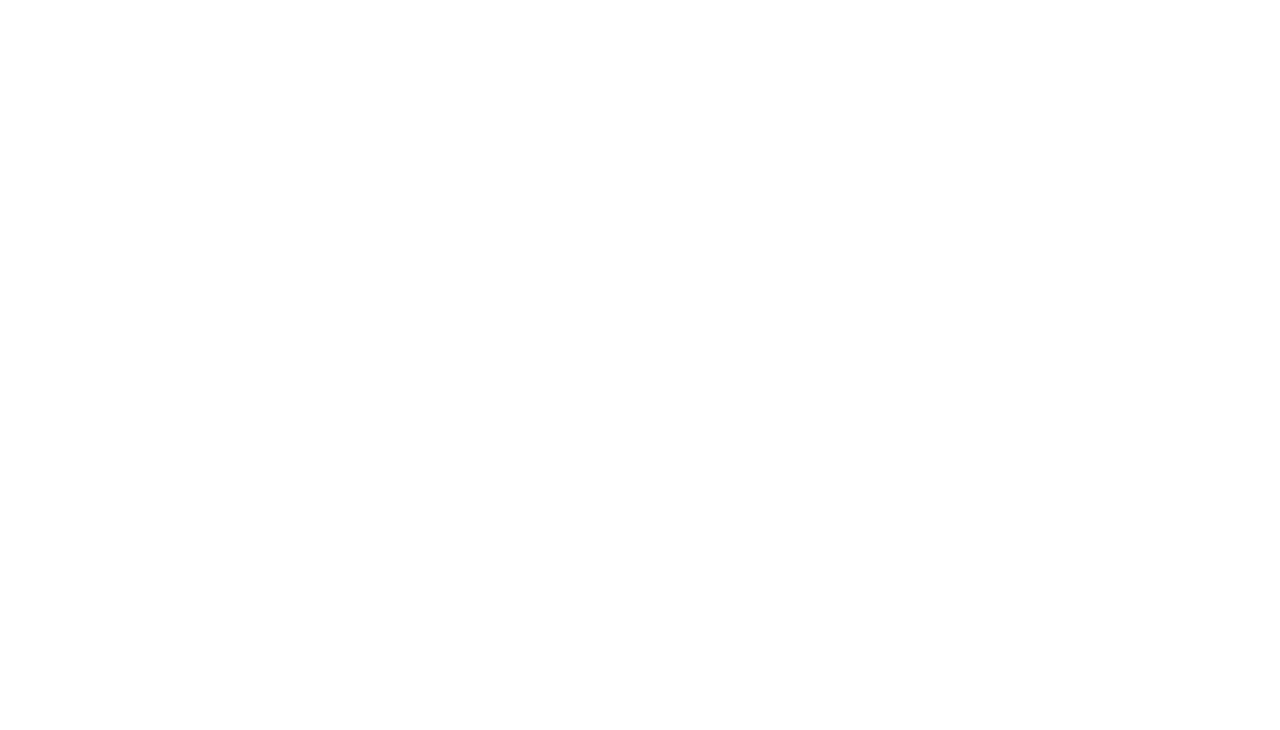
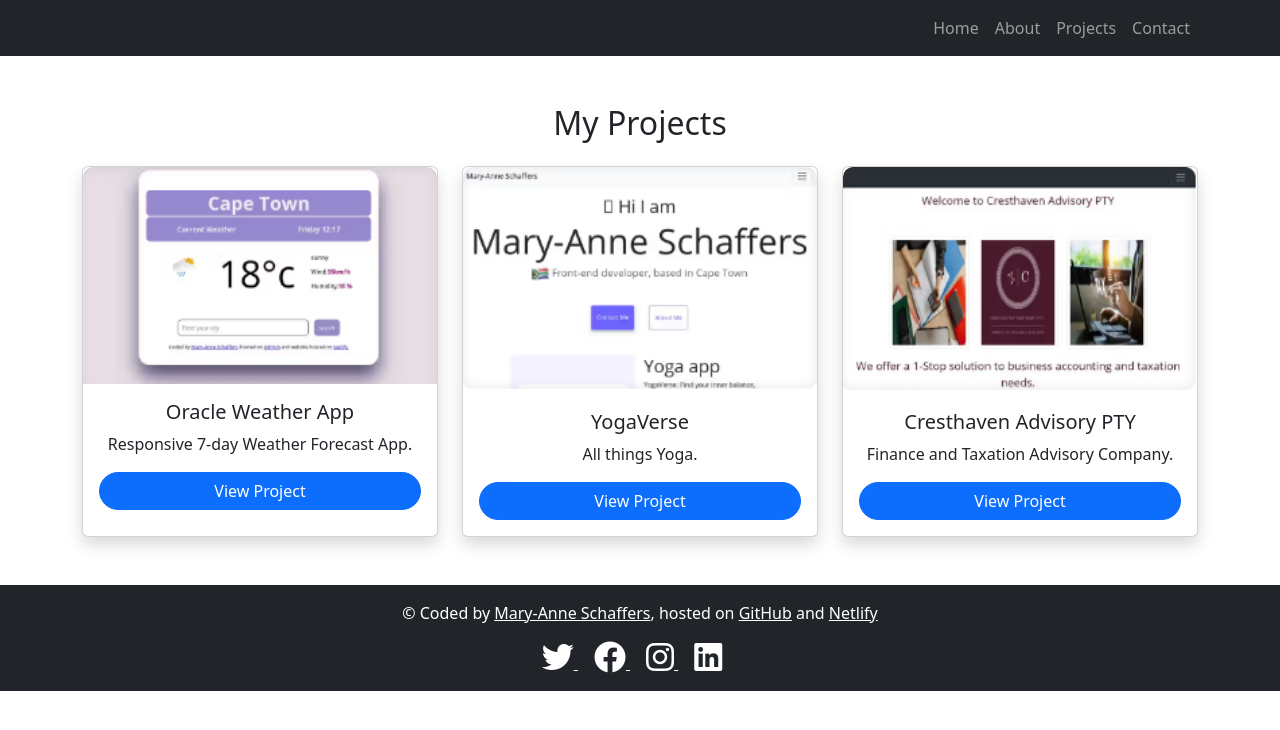
Before and after one commit to cosm1cgirl/Portfolio, a plain HTML site: page projects.html in a window 1280 px wide. Drawn offline with nearby package versions, Linux system fonts and the light colour scheme.

Commit message:
html updated
Updated all html pages

```diff
--- a/contact.html
+++ b/contact.html
@@ -0,0 +1,155 @@
+<!DOCTYPE html>
+<html lang="en">
+  <head>
+    <meta charset="UTF-8" />
+    <meta name="viewport" content="width=device-width, initial-scale=1.0" />
+    <title>Contact Mary-Anne Schaffers</title>
+
+    <link
+      href="https://cdnjs.cloudflare.com/ajax/libs/bootstrap/5.3.0/css/bootstrap.min.css"
+      rel="stylesheet"
+    />
+    <link
+      href="https://cdnjs.cloudflare.com/ajax/libs/font-awesome/6.0.0-beta3/css/all.min.css"
+      rel="stylesheet"
+    />
+    <link href="style.css" rel="stylesheet" />
+    <style>
+      .contact-section {
+        padding: 60px 0;
+      }
+      .contact-form {
+        animation: fadeIn 0.5s ease forwards;
+      }
+
+      @keyframes fadeIn {
+        from {
+          opacity: 0;
+          transform: translateY(20px);
+        }
+        to {
+          opacity: 1;
+          transform: translateY(0);
+        }
+      }
+    </style>
+  </head>
+  <body>
+    <nav class="navbar navbar-expand-lg navbar-dark bg-dark fixed-top">
+      <div class="container">
+        <div class="collapse navbar-collapse" id="navbarNav">
+          <ul class="navbar-nav ms-auto">
+            <li class="nav-item">
+              <a class="nav-link" href="index.html">Home</a>
+            </li>
+            <li class="nav-item">
+              <a class="nav-link" href="about.html">About</a>
+            </li>
+            <li class="nav-item">
+              <a class="nav-link" href="projects.html">Projects</a>
+            </li>
+            <li class="nav-item">
+              <a class="nav-link" href="contact.html">Contact</a>
+            </li>
+          </ul>
+        </div>
+      </div>
+    </nav>
+
+    <div class="container contact-section my-5">
+      <h2 class="text-center mb-4">Contact Me</h2>
+      <div class="row">
+        <div class="col-md-6 mx-auto">
+          <ul class="list-group mb-4">
+            <li class="list-group-item">
+              <i class="fas fa-envelope me-2"></i>
+              Email:
+              <a href="mailto:cosmicsch@gmail.com">cosmicsch@gmail.com</a>
+            </li>
+            <li class="list-group-item">
+              <i class="fas fa-phone me-2"></i>
+              Phone: <a href="tel:+271125876999">011 2587 6999</a>
+            </li>
+          </ul>
+          <form class="contact-form">
+            <div class="mb-3">
+              <label for="name" class="form-label">Name</label>
+              <input type="text" class="form-control" id="name" required />
+            </div>
+            <div class="mb-3">
+              <label for="email" class="form-label">Email</label>
+              <input type="email" class="form-control" id="email" required />
+            </div>
+            <div class="mb-3">
+              <label for="message" class="form-label">Message</label>
+              <textarea
+                class="form-control"
+                id="message"
+                rows="4"
+                required
+              ></textarea>
+            </div>
+            <button type="submit" class="btn btn-primary">Send Message</button>
+          </form>
+        </div>
+      </div>
+    </div>
+
+    <footer class="bg-dark text-white text-center py-3 mt-5">
+      <p>
+        &copy; Coded by
+        <a
+          href="https://github.com/cosm1cgirl"
+          target="_blank"
+          class="text-white"
+          >Mary-Anne Schaffers</a
+        >, hosted on
+        <a
+          href="https://github.com/cosm1cgirl/Portfolio"
+          target="_blank"
+          class="text-white"
+          >GitHub</a
+        >
+        and
+        <a
+          href="https://cosmic-portfolio.netlify.app/"
+          target="_blank"
+          class="text-white"
+          >Netlify</a
+        >
+      </p>
+      <div class="social-links">
+        <a
+          href="https://twitter.com/yourprofile"
+          target="_blank"
+          class="text-white me-3"
+        >
+          <i class="fab fa-twitter fa-2x"></i>
+        </a>
+        <a
+          href="https://www.facebook.com/yourprofile"
+          target="_blank"
+          class="text-white me-3"
+        >
+          <i class="fab fa-facebook fa-2x"></i>
+        </a>
+        <a
+          href="https://www.instagram.com/yourprofile"
+          target="_blank"
+          class="text-white me-3"
+        >
+          <i class="fab fa-instagram fa-2x"></i>
+        </a>
+        <a
+          href="https://www.linkedin.com/in/yourprofile"
+          target="_blank"
+          class="text-white me-3"
+        >
+          <i class="fab fa-linkedin fa-2x"></i>
+        </a>
+      </div>
+    </footer>
+
+    <script src="https://cdnjs.cloudflare.com/ajax/libs/bootstrap/5.3.0/js/bootstrap.bundle.min.js"></script>
+  </body>
+</html>
--- a/projects.html
+++ b/projects.html
@@ -0,0 +1,168 @@
+<!DOCTYPE html>
+<html lang="en">
+  <head>
+    <meta charset="UTF-8" />
+    <meta name="viewport" content="width=device-width, initial-scale=1.0" />
+    <title>Mary-Anne Schaffers - Portfolio</title>
+
+    <link
+      href="https://cdnjs.cloudflare.com/ajax/libs/bootstrap/5.3.0/css/bootstrap.min.css"
+      rel="stylesheet"
+    />
+    <link
+      href="https://cdnjs.cloudflare.com/ajax/libs/font-awesome/6.0.0-beta3/css/all.min.css"
+      rel="stylesheet"
+    />
+    <link href="style.css" rel="stylesheet" />
+    <style>
+      .card {
+        transition: transform 0.3s, box-shadow 0.3s;
+      }
+
+      .card:hover {
+        transform: translateY(-10px);
+        box-shadow: 0 4px 20px rgba(0, 0, 0, 0.3);
+      }
+    </style>
+  </head>
+  <body>
+    <nav class="navbar navbar-expand-lg navbar-dark bg-dark fixed-top">
+      <div class="container">
+        <div class="collapse navbar-collapse" id="navbarNav">
+          <ul class="navbar-nav ms-auto">
+            <li class="nav-item">
+              <a class="nav-link" href="index.html">Home</a>
+            </li>
+            <li class="nav-item">
+              <a class="nav-link" href="about.html">About</a>
+            </li>
+            <li class="nav-item">
+              <a class="nav-link" href="projects.html">Projects</a>
+            </li>
+            <li class="nav-item">
+              <a class="nav-link" href="contact.html">Contact</a>
+            </li>
+          </ul>
+        </div>
+      </div>
+    </nav>
+
+    <div class="container my-5">
+      <h2 class="text-center mb-4">My Projects</h2>
+      <div class="row">
+        <div class="col-md-4 col-lg-4">
+          <div class="card h-100 shadow rounded">
+            <img
+              src="images/Oracle.png"
+              class="card-img-top"
+              alt="Oracle Weather App"
+            />
+            <div class="card-body">
+              <h5 class="card-title">Oracle Weather App</h5>
+              <p class="card-text">Responsive 7-day Weather Forecast App.</p>
+              <a
+                href="https://oracleweatherforecast.netlify.app/"
+                class="btn btn-primary"
+                target="_blank"
+                >View Project</a
+              >
+            </div>
+          </div>
+        </div>
+
+        <div class="col-md-4 col-lg-4">
+          <div class="card h-100 shadow rounded">
+            <img src="images/yoga.png" class="card-img-top" alt="YogaVerse" />
+            <div class="card-body">
+              <h5 class="card-title">YogaVerse</h5>
+              <p class="card-text">All things Yoga.</p>
+              <a
+                href="https://alpha-frontend-developer.netlify.app/about"
+                class="btn btn-primary"
+                target="_blank"
+                >View Project</a
+              >
+            </div>
+          </div>
+        </div>
+
+        <div class="col-md-4 col-lg-4">
+          <div class="card h-100 shadow rounded">
+            <img
+              src="images/Cresthaven.png"
+              class="card-img-top"
+              alt="Cresthaven Advisory PTY"
+            />
+            <div class="card-body">
+              <h5 class="card-title">Cresthaven Advisory PTY</h5>
+              <p class="card-text">Finance and Taxation Advisory Company.</p>
+              <a
+                href="https://cresthaven.netlify.app"
+                class="btn btn-primary"
+                target="_blank"
+                >View Project</a
+              >
+            </div>
+          </div>
+        </div>
+      </div>
+    </div>
+
+    <footer class="bg-dark text-white text-center py-3 mt-5">
+      <p>
+        &copy; Coded by
+        <a
+          href="https://github.com/cosm1cgirl"
+          target="_blank"
+          class="text-white"
+          >Mary-Anne Schaffers</a
+        >, hosted on
+        <a
+          href="https://github.com/cosm1cgirl/Portfolio"
+          target="_blank"
+          class="text-white"
+          >GitHub</a
+        >
+        and
+        <a
+          href="https://cosmic-portfolio.netlify.app/"
+          target="_blank"
+          class="text-white"
+          >Netlify</a
+        >
+      </p>
+      <div class="social-links">
+        <a
+          href="https://twitter.com/yourprofile"
+          target="_blank"
+          class="text-white me-3"
+        >
+          <i class="fab fa-twitter fa-2x"></i>
+        </a>
+        <a
+          href="https://www.facebook.com/yourprofile"
+          target="_blank"
+          class="text-white me-3"
+        >
+          <i class="fab fa-facebook fa-2x"></i>
+        </a>
+        <a
+          href="https://www.instagram.com/yourprofile"
+          target="_blank"
+          class="text-white me-3"
+        >
+          <i class="fab fa-instagram fa-2x"></i>
+        </a>
+        <a
+          href="https://www.linkedin.com/in/yourprofile"
+          target="_blank"
+          class="text-white me-3"
+        >
+          <i class="fab fa-linkedin fa-2x"></i>
+        </a>
+      </div>
+    </footer>
+
+    <script src="https://cdnjs.cloudflare.com/ajax/libs/bootstrap/5.3.0/js/bootstrap.bundle.min.js"></script>
+  </body>
+</html>
```
Also changed, not shown: about.html (+5 -15 lines), index.html (+13 -45 lines).
